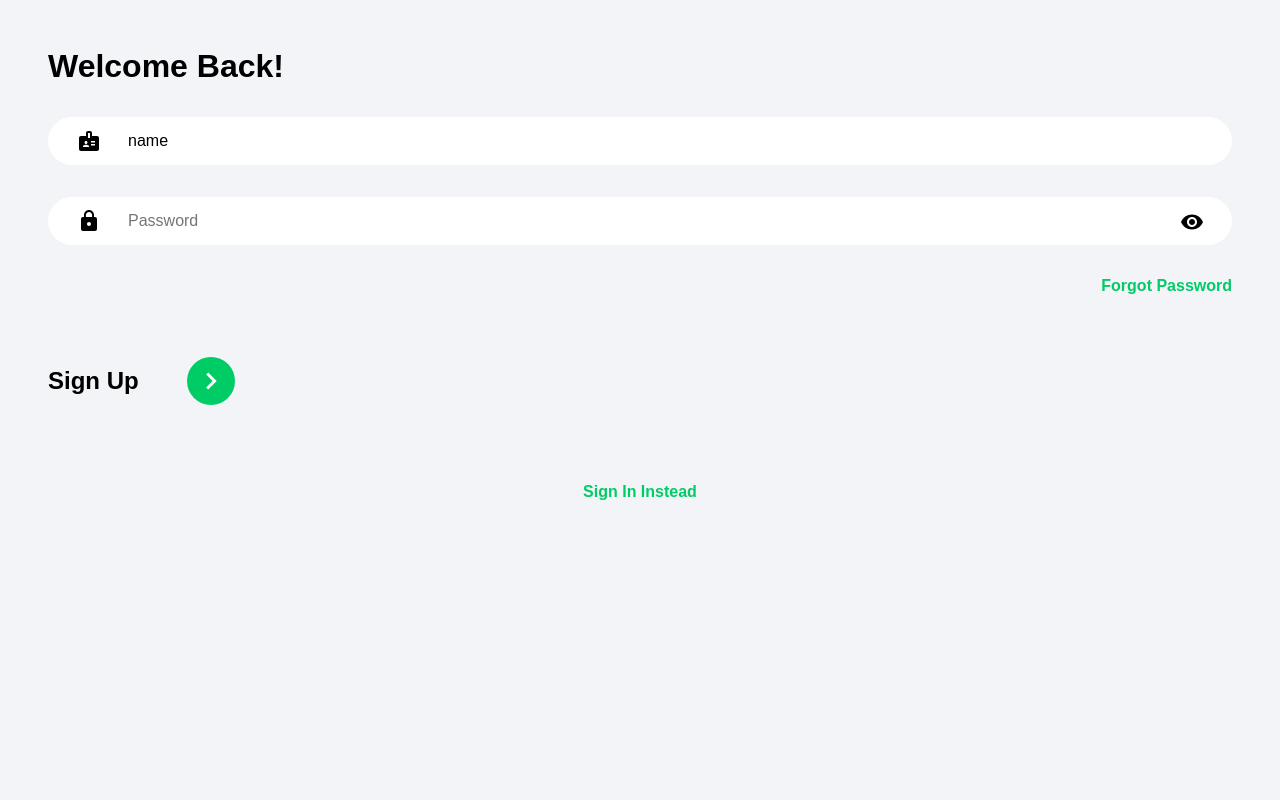
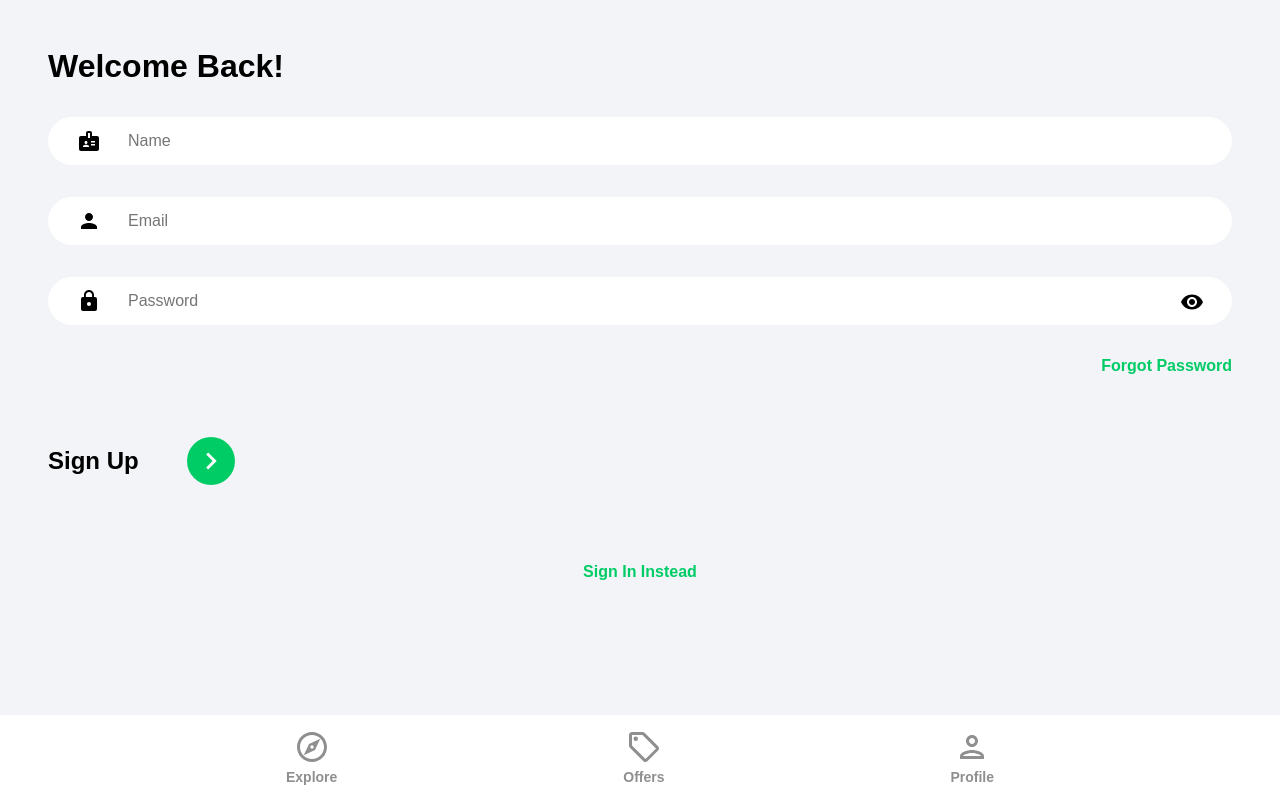
Before and after one commit to kylesjohnson1/house-marketplace, a React (Create React App) app: page /sign-up in a window 1280 px wide. Built offline with nearby package versions, Linux system fonts and the light colour scheme.

Commit message:
added 82 back

```diff
--- a/src/App.js
+++ b/src/App.js
@@ -1,10 +1,11 @@
 import { BrowserRouter as Router, Routes, Route } from 'react-router-dom'
 import Explore from './pages/Explore'
 import Offers from './pages/Offers'
-import Profile from './pages/Profile'
 import SignIn from './pages/SignIn'
 import SignUp from './pages/SignUp'
 import ForgotPassword from './pages/ForgotPassword'
+import Navbar from './components/Navbar'
+import Profile from './pages/Profile'
 
 function App() {
   return (
@@ -18,8 +19,8 @@ function App() {
           <Route path='/sign-up' element={<SignUp />} />
           <Route path='/forgot-password' element={<ForgotPassword />} />
         </Routes>
+        <Navbar />
       </Router>
-      {/* Navbar */}
     </>
   )
 }
--- a/src/pages/Explore.jsx
+++ b/src/pages/Explore.jsx
@@ -1,4 +1,4 @@
 function Explore() {
-  return <div>Explore</div>
+  return <h1>Explore</h1>
 }
 export default Explore
--- a/src/pages/Offers.jsx
+++ b/src/pages/Offers.jsx
@@ -1,4 +1,4 @@
 function Offers() {
-  return <div>Offers</div>
+  return <h1>Offers</h1>
 }
 export default Offers
--- a/src/pages/SignUp.jsx
+++ b/src/pages/SignUp.jsx
@@ -9,10 +9,11 @@ import visibilityIcon from '../assets/svg/visibilityIcon.svg'
 function SignUp() {
   const [showPassword, setShowPassword] = useState(false)
   const [formData, setFormData] = useState({
+    name: '',
     email: '',
     password: '',
   })
-  const { email, password } = formData
+  const { name, email, password } = formData
 
   const navigate = useNavigate()
 
@@ -60,7 +61,16 @@ function SignUp() {
             className='nameInput'
             placeholder='Name'
             id='name'
-            value='name'
+            value={name}
+            onChange={onChange}
+          />
+
+          <input
+            type='email'
+            className='emailInput'
+            placeholder='Email'
+            id='email'
+            value={email}
             onChange={onChange}
           />
 
```
